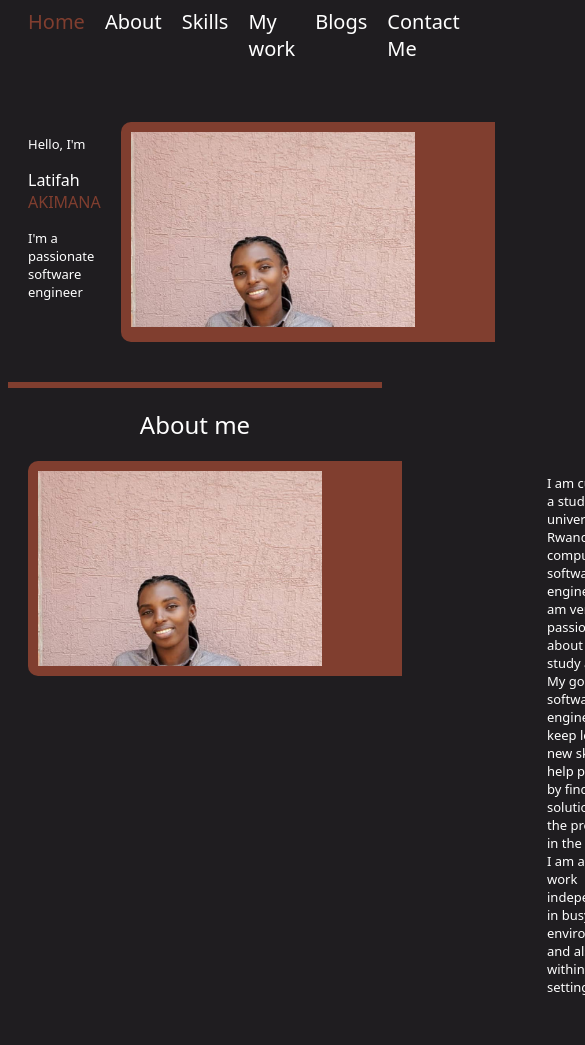
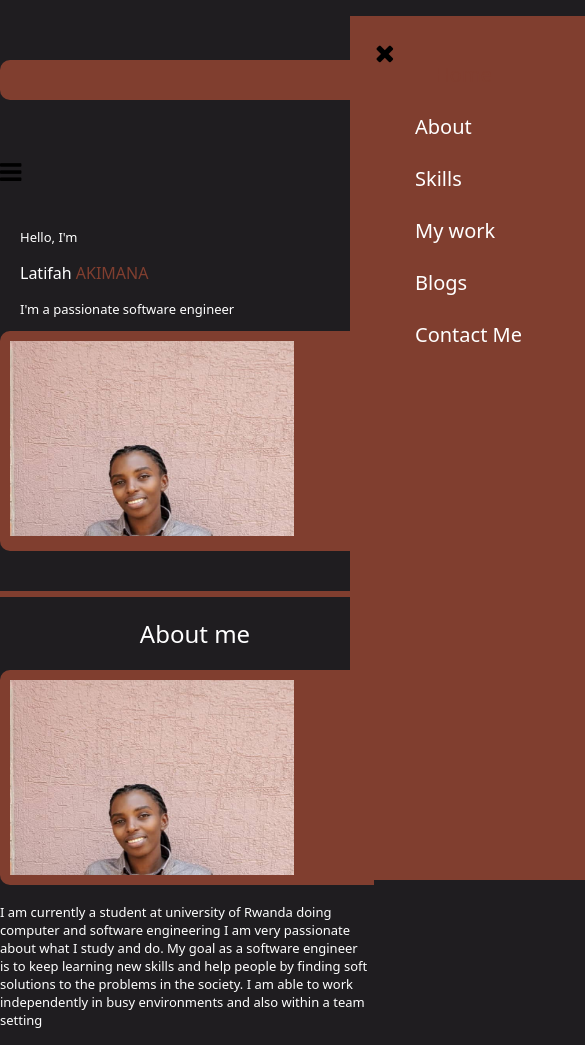
Before and after one commit to Latiah/my-brand, a plain HTML site: page index.html in a window 390 px wide. Shown: the top 1045 px of the page, 585 px wide, since content can reach past the window. Drawn offline with Linux system fonts and the light colour scheme.

Commit message:
added responsiveness

```diff
--- a/index.html
+++ b/index.html
@@ -9,16 +9,21 @@ href="https://cdnjs.cloudflare.com/ajax/libs/font-awesome/4.7.0/css/font-awesome
     <title>My portifolio</title>
     </head>
     <body>
+        <div class="container"></div>
+         <div class="nav">
         <nav>
-    <div class="nav">
-        <a  class="active" href="#Home">Home</a>
-          <a href="#About">About</a>
-       <a href="#Skills">Skills</a>
-        <a href="#My work">My work</a>
-        <a href="#Blogs">Blogs</a>
-        <a href="#Contact">Contact Me</a>
-         </div>
+       <ul id="sidemenu">
+        <li><a  class="active" href="#">Home</a></li>
+         <li><a href="#">About</a></li>
+       <li><a href="#">Skills</a></li>
+        <li><a href="#">My work</a></li>
+       <li> <a href="#">Blogs</a></li>
+        <li><a href="#">Contact Me</a></li>
+         <i class="fa fa-times" onclick="closemenu()"></i>
+        </ul>
+        <i class="fa fa-bars" onclick="openmenu()"></i>
     </nav>
+    </div>
     <div class="landing">
         <div class="introduction"><p>Hello, I'm</p>
         <p class="names">Latifah <span class="highlight">AKIMANA</span></p>
@@ -40,6 +45,7 @@ I am able to work independently in busy environments and also within a team sett
      <div class="title">Skills</div>
     <div class="skills">
         <div class="card1">
+            <i class="fa-solid fa-code"></i>
             <div class="subt">Designing</div>
             <p>I design cards including </p>
             <li>Business cards</li>
@@ -121,7 +127,7 @@ and Sqlite as the storage database</p>
         <ul>
         <div class="subtitle">Contants</div>
         <li><i class="fa fa-phone"></i>  0784964814</li>
-          <li><i class="fa fa-location"></i> Kigali, Rwanda</li>
+          <li><i class="fa fa-map-marker" aria-hidden="true"></i> Kigali, Rwanda</li>
             <li><i class="fa fa-envelope"></i> kimtifah2@gmail.com</li>
             </div>
         </ul>
@@ -149,5 +155,18 @@ and Sqlite as the storage database</p>
         </div>
             </div>
     </footer>
+</div>
+    <script>
+        var sidemnu=document.getElementById("sidemenu");
+        function openmenu(){
+            sidemenu.style.right="0";
+
+        }
+         function closemenu(){
+            sidemenu.style.right="-200px";
+
+        }
+
+    </script>
 </body>
 </html>
--- a/style.css
+++ b/style.css
@@ -1,13 +1,17 @@
 body{
     background-color:#1F1D20;
     font-family:system-ui, -apple-system, BlinkMacSystemFont, 'Segoe UI', Roboto, Oxygen, Ubuntu, Cantarell, 'Open Sans', 'Helvetica Neue', sans-serif;
+ margin: 0;
+    padding: 0;
+    box-sizing: border-box;
 }
 .container{
-    width:555px;
-    height:397px;
+  width: 100%;
+    max-width: 555px;
+    height: auto;
     background-color:#803E2F;
     display:block;
-    margin:0 auto;
+    margin:60px auto;
 border-radius:10px;
 margin-top:60px;
 padding:20px;
@@ -55,6 +59,10 @@ nav a{
     color:white;
     font-size:20px;
     margin-right:20px;
+    transition:30ms ease-in-out;
+}
+nav a:hover{
+    color:#803E2F;
 }
 .github{
     text-decoration: none;
@@ -85,6 +93,7 @@ nav a{
     color:#fff;
     font-size:24px;
     margin-bottom:10px;
+    margin-left:20px;
 }
 .subt{
     color:#000;
@@ -137,13 +146,14 @@ h4{
 }
 .about-section{
     display:flex;
-    justify-content:space-evenly;
+    justify-content:space-between;
+    flex-wrap:wrap;
 }
 footer{
     background-color: #803E2F;;
 }
 .about{
- margin-left:125px;
+
  margin-right:20px;
 }
 .skills{
@@ -307,10 +317,10 @@ hr{
      margin-bottom:60px;
 
 }
-.link{
+/*.link{
     display:flex;
     justify-content: space-between;
-}
+}*/
 .social a{
     color:#000;
     text-decoration: none;
@@ -321,3 +331,67 @@ hr{
 text-decoration:none;
 color:#000;
 }
+nav .fa{
+   display:none;
+}
+/*---css for phone--*/
+@media only screen and (max-width:600px){
+nav .fa{
+   display:block;
+   font-size:25px;
+}
+nav ul{
+    background:#803E2F;
+    position:fixed;
+    top:0;
+    right:-200px;
+    width:200px;
+    height:100vh;
+    padding-top:20px;
+/*z-index:2;*/
+transition: right 0.6s;
+}
+nav ul li{
+    display:block;
+    margin:25px;
+}
+nav ul .fa{
+    position:absolute;
+    top:25px;
+    left:25px;
+    cursor:pointer;
+}
+ .profile, .about-section, .skills, .work, .contact, .short, .form{
+        flex-direction: column;
+        margin-left: 0;
+        margin-right: 0;
+    }
+
+ .card1, .card2, .card3, .card4, .card5, .card6{
+    flex-direction: column;
+        width: 100%;
+        margin-right: 0;
+        margin-left: 0;
+        margin-bottom: 20px;
+    }
+    .landing {
+        flex-direction: column;
+        margin-top: 30px;
+    }
+      .login_email, .login, .password {
+        width: 100%;
+        margin-left: 0;
+    }
+    .footer{
+        flex-direction:column;
+        align-items:center;
+    }
+    .contacts, .links, .social{
+        flex-direction:column;
+        align-items:center;
+        margin-bottom:20px;
+    }
+
+
+
+}
```
